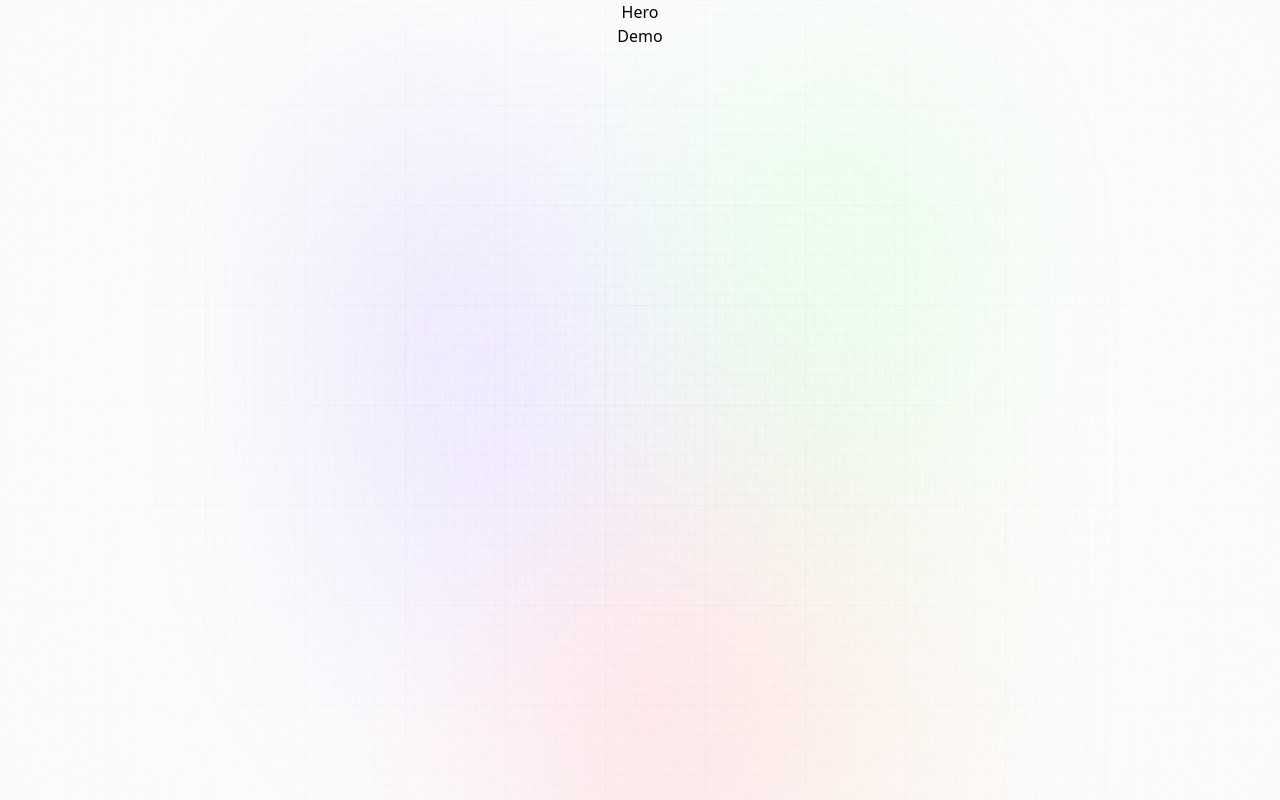
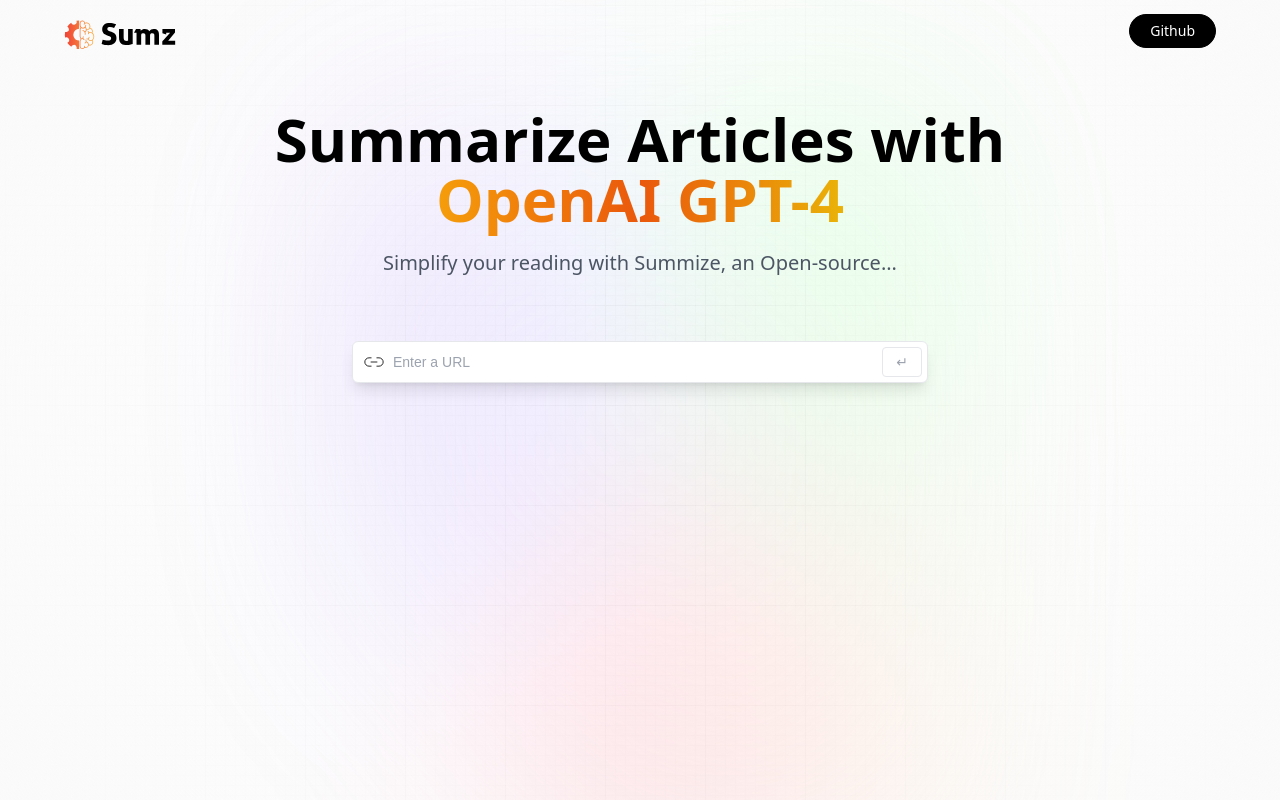
Before and after one commit to CrazyCat556/ai_summarizer, a React (Vite) app: page / in a window 1280 px wide. Built offline with nearby package versions, Linux system fonts and the light colour scheme; a web font is replaced by a local one.

Commit message:
Demo section

```diff
--- a/src/components/Demo.jsx
+++ b/src/components/Demo.jsx
@@ -1,8 +1,42 @@
-import React from 'react'
+import { useState, useEffect } from 'react';
+
+import { copy, linkIcon, loader, tick } from '../assets';
 
 const Demo = () => {
+  const [article, setArticle] = useState({
+    url: '',
+    summary: '',
+  });
+
+  const handleSubmit = async (e) => {
+    alert('Submitted');
+  }
+
   return (
-    <div>Demo</div>
+    <section className="mt-16 w-full max-w-xl">
+      {/* Search */}
+      <div className='flex flex-col w-full gap-2'>
+        <form className='relative flex justify-center items-center' onSubmit={handleSubmit}>
+          <img src={linkIcon} alt='link_icon' className='absolute left-0 my-2 ml-3 w-5' />
+          <input
+            type='url'
+            placeholder='Enter a URL'
+            value={article.url}
+            onChange={(e) => setArticle({ ...article, url: e.target.value})}
+            required
+            className='url_input peer'
+          />
+
+          <button type="submit" className='submit_btn peer-focus:border-gray-700 peer-focus:text-gray-700'>
+            ↵
+          </button>
+        </form>
+
+        {/* Browse URL History */}
+      </div>
+
+      {/* Display Result */}
+    </section>
   )
 }
 
--- a/src/components/Hero.jsx
+++ b/src/components/Hero.jsx
@@ -1,8 +1,22 @@
-import React from 'react';
+import { logo } from '../assets';
 
 const Hero = () => {
   return (
-    <div>Hero</div>
+    <header className='w-full flex justify-center items-center flex-col'>
+      <nav className='flex justify-between items-center w-full mb-10 pt-3'>
+        <img src={logo} alt='sumz_logo' className='w-28' />
+        <button type='button' onClick={()=> window.open('https://github.com/CrazyCat556')} className='black_btn'>
+          Github
+        </button>
+      </nav>
+
+      <h1 className='head_text'>
+        Summarize Articles with <br className='max-md:hidden' /> <span className='orange_gradient'>OpenAI GPT-4</span>
+      </h1>
+      <h2 className='desc'>
+        Simplify your reading with Summize, an Open-source...
+      </h2>
+    </header>
   )
 }
 
```
